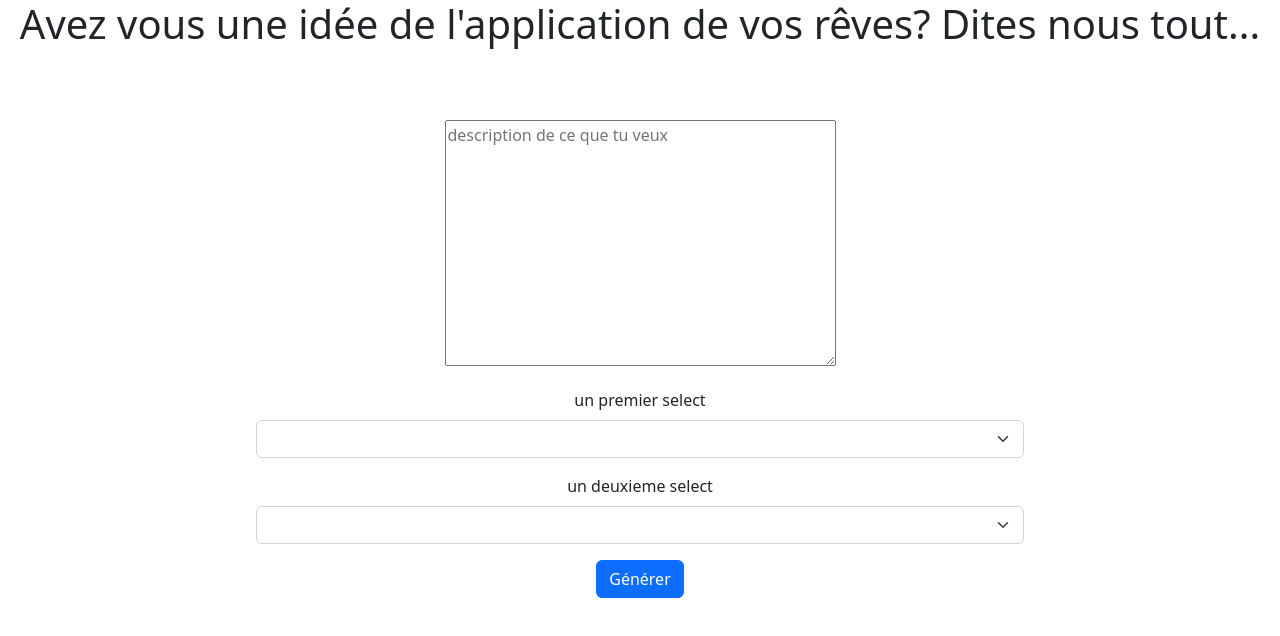
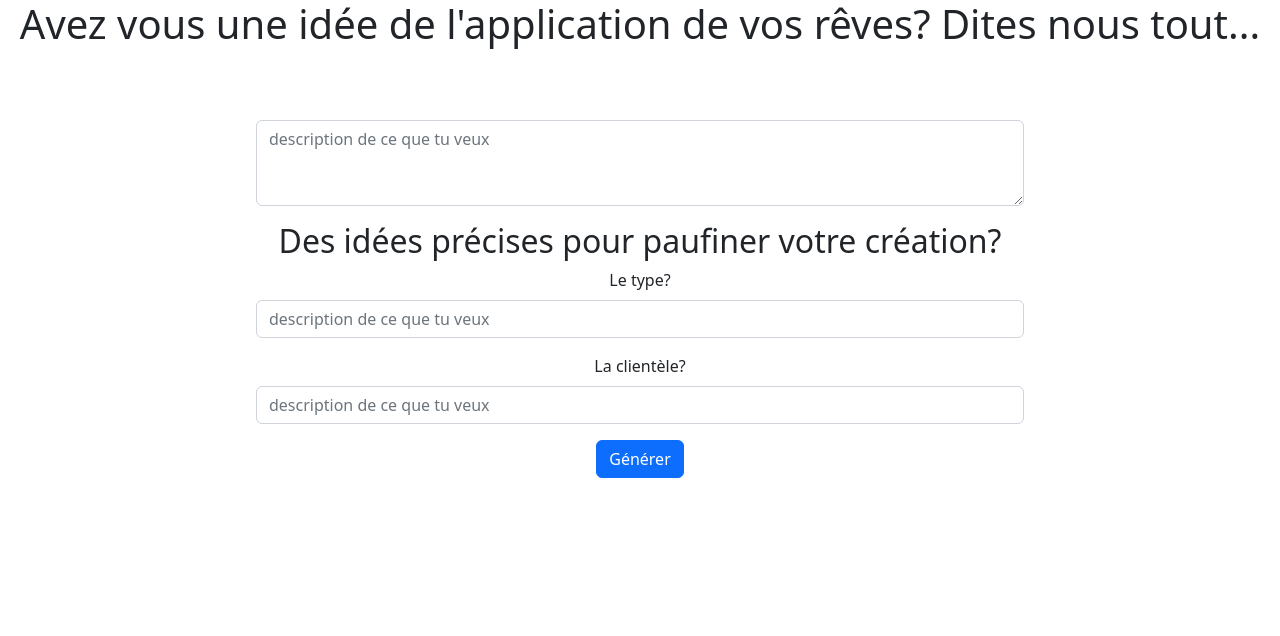
Before and after one commit to MuDraconiis/hackathon2022, a React (Create React App) app in the folder content_generator/: page /generation in a window 1280 px wide. Shown: the top 636 px of the page. Built offline with nearby package versions, Linux system fonts and the light colour scheme.

Commit message:
Rajout de quelques détails

```diff
--- a/content_generator/src/components/Generation.js
+++ b/content_generator/src/components/Generation.js
@@ -51,26 +51,36 @@ export default function Generation() {
 
         const openai = new OpenAIApi(configuration);
         console.log(inputs)
-        const responseText = await openai.createCompletion({
+        const responseArgVente = await openai.createCompletion({
             model: "text-davinci-003",
             prompt: "Ecrire un argument de vente pour une application" +
-                    "selon cette description: " + prompt + " de couleur " + inputs['select1'] +  " il " + inputs['select2'],
-            max_tokens: 100,
-            temperature: 0.8,
+                    "selon cette description: " + prompt,
+            max_tokens: 300,
+            presence_penalty: 2,
+            temperature: 1,
+            n: 10,
+        });
+
+        const responseTitre = await openai.createCompletion({
+            model: "text-davinci-003",
+            prompt: "Donne moi un nom pour cette application" +
+                    "selon cette description: " + prompt,
+            max_tokens: 20,
+            presence_penalty: 2,
+            temperature: 1,
             n: 10,
         });
 
         const responseImage = await openai.createImage({
-            prompt: prompt,
+            prompt: "Give a logo without text about this application:" + prompt,
             n: 10,
             size: "512x512",
         });
 
         for(let i = 0; i < 10; i++){
-            let concat = [responseText.data.choices[i].text, responseImage.data.data[i].url]
+            let concat = [responseTitre.data.choices[i].text, responseArgVente.data.choices[i].text, responseImage.data.data[i].url]
             result[i] = concat
         }
-        console.log(result)
     }
 
 
@@ -83,7 +93,17 @@ export default function Generation() {
                 <div id="div_form">
                     <Form onSubmit={handleSubmit}>
                         <Form.Group className="mb-3">
-                            <textarea
+                            <Form.Control
+                                className="app-input"
+                                placeholder="description de ce que tu veux"
+                                onChange={(e) => setPrompt(e.target.value)}
+                                as="textarea" rows={3}
+                            />
+                        </Form.Group>
+                        <h2>Des idées précises pour paufiner votre création?</h2>
+                        <Form.Group className="mb-3">
+                            <Form.Label >Le type?</Form.Label>
+                            <Form.Control
                                 className="app-input"
                                 placeholder="description de ce que tu veux"
                                 onChange={(e) => setPrompt(e.target.value)}
@@ -92,28 +112,22 @@ export default function Generation() {
                             />
                         </Form.Group>
                         <Form.Group className="mb-3">
-                            <Form.Label>un premier select</Form.Label>
-                            <Form.Select id="select1" name="select1" onChange={handleChange}>
-                                <option></option>
-                                <option value="blanche">blanche</option>
-                                <option value="rousse">rousse</option>
-                                <option value="noire">noire</option>
-                                <option value="grise">grise</option>
-                                <option value="marron">marron</option>
-                            </Form.Select>
-                        </Form.Group>
-                        <Form.Group className="mb-3">
-                            <Form.Label>un deuxieme select</Form.Label>
-                            <Form.Select id="select2" name="select2" onChange={handleChange}>
-                                <option></option>
-                                <option value="saute">saute</option>
-                                <option value="dors">dors</option>
-                                <option value="cours">cours</option>
-                                <option value="méchant">méchant</option>
-                                <option value="joueur">joueur</option>
-                            </Form.Select>
+                            <Form.Label>La clientèle?</Form.Label>
+                            <Form.Control
+                                className="app-input"
+                                placeholder="description de ce que tu veux"
+                                onChange={(e) => setPrompt(e.target.value)}
+
+                            />
                         </Form.Group>
                         <Button type="submit">Générer</Button>
+                        {
+                            result[0] != null ? (
+                                <img className="result-image" src={result[0][2]} alt="result" />
+                            ) : (
+                                <></>
+                            )
+                        }
                     </Form>
                 </div>
             </div>
--- a/content_generator/src/components/Generation1.js
+++ b/content_generator/src/components/Generation1.js
@@ -46,11 +46,7 @@ const generateImage = async () => {
     console.log(res.data.data[0].url);
     console.log(result);
 
-    {result.length > 0 ? (
-         <img className="result-image" src={result} alt="result" />
-       ) : (
-         <></>
-       )}
+
   };
 
 
@@ -68,6 +64,12 @@ const generateImage = async () => {
                         cols="40"
                     />
                     <Button onClick={generateImage}>Generate an Image</Button>
+
+                    {result.length > 0 ? (
+                        <img className="result-image" src={result} alt="result" />
+                    ) : (
+                        <></>
+                    )}
                 </>
             </div>
         </div>
```
